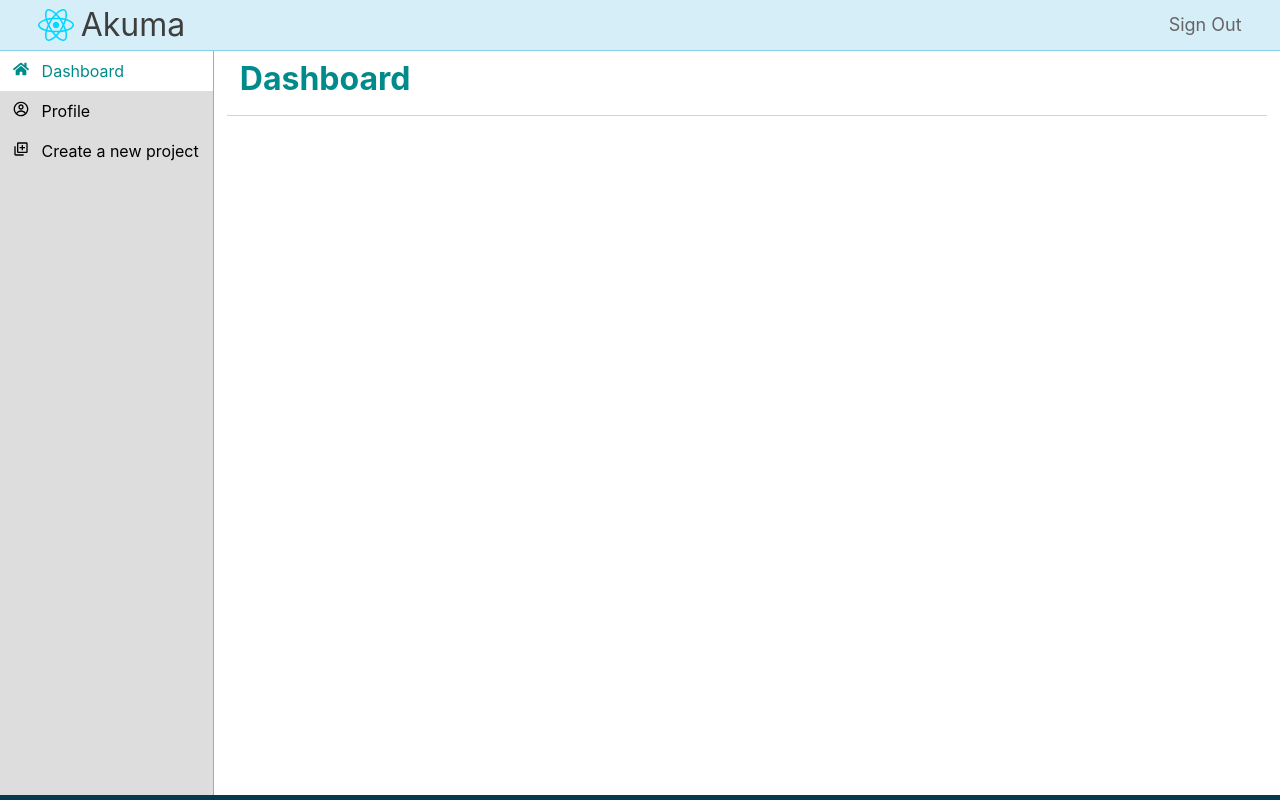
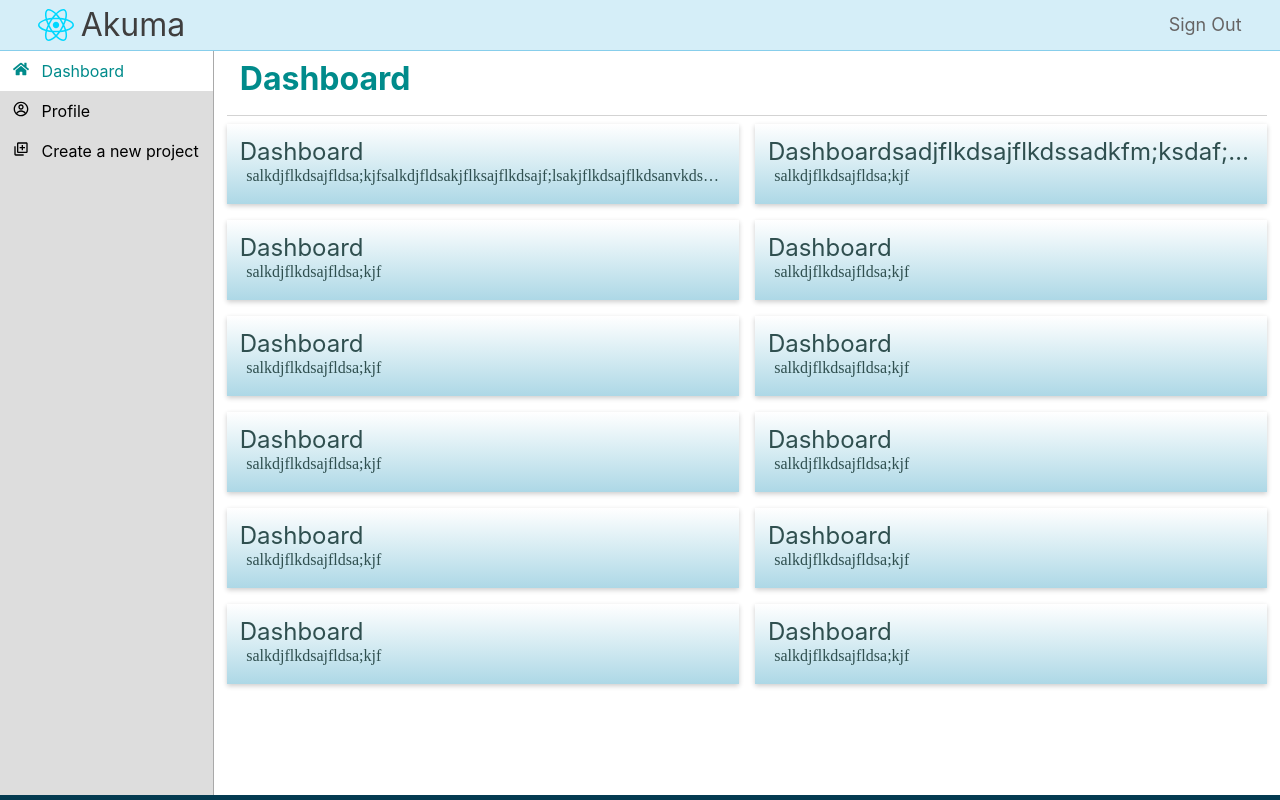
Before and after one commit to AkhilendreSinghRawat/Akuma-Task-Manager, a React (Vite) app in the folder frontend/: page /home in a window 1280 px wide. Built offline with nearby package versions, Linux system fonts and the light colour scheme; no server answers; sample sign-in values are in the browser's storage.

Commit message:
dashboard card css

```diff
--- a/frontend/src/App.css
+++ b/frontend/src/App.css
@@ -175,6 +175,40 @@ body {
   background-color: white;
 }
 
+.ProjectDataCardContainer {
+  background-image: linear-gradient(white, lightblue);
+  border: 1px solid lightgray;
+}
+
+.ProjectDataCardDataContainer {
+  margin: 2vh 1vw;
+}
+
+.ProjectDataCardHeading {
+  font-size: x-large;
+  color: darkslategrey;
+  text-overflow: ellipsis;
+  overflow: hidden;
+}
+
+.ProjectDataCardDiscription {
+  color: darkslategrey;
+  font-family: cursive;
+  margin: 0 0.5vw;
+  text-overflow: ellipsis;
+  overflow: hidden;
+}
+
+.ProjectDataCardContainer:hover {
+  word-break: break-all;
+  white-space: pre-wrap;
+}
+
+.boxShadow {
+  border: none;
+  box-shadow: 0 2px 5px 0 rgba(0, 0, 0, 0.2);
+}
+
 @media only screen and (max-width: 750px) {
   .visitorsPageCardsContainer {
     flex-direction: column;
--- /dev/null
+++ b/frontend/src/pages/Home/DashBoard.jsx/ProjectDataCard.jsx
@@ -0,0 +1,14 @@
+import React from 'react'
+
+const ProjectDataCard = ({ heading, discription }) => {
+  return (
+    <div className="ProjectDataCardContainer boxShadow">
+      <div className="ProjectDataCardDataContainer">
+        <div className="ProjectDataCardHeading">{heading}</div>
+        <div className="ProjectDataCardDiscription">{discription}</div>
+      </div>
+    </div>
+  )
+}
+
+export default ProjectDataCard
--- a/frontend/src/pages/Home/DashBoard.jsx/index.jsx
+++ b/frontend/src/pages/Home/DashBoard.jsx/index.jsx
@@ -1,6 +1,38 @@
-import React from 'react'
+import React, { useState, useEffect } from 'react'
+import axios from '../../../utils/axios'
+import ProjectDataCard from './ProjectDataCard'
 
 const Dashboard = () => {
+  const [projectsData, setProjectsData] = useState([
+    {
+      heading: 'Dashboard',
+      discription:
+        'salkdjflkdsajfldsa;kjfsalkdjfldsakjflksajflkdsajf;lsakjflkdsajflkdsanvkdsadnv;lsan./asndlkfnsav.dsanvlkdsanv',
+    },
+    {
+      heading:
+        'Dashboardsadjflkdsajflkdssadkfm;ksdaf;sadfk;sldkf;dslkfajflkdsjflkdsjflksdjf',
+      discription: 'salkdjflkdsajfldsa;kjf',
+    },
+    { heading: 'Dashboard', discription: 'salkdjflkdsajfldsa;kjf' },
+    { heading: 'Dashboard', discription: 'salkdjflkdsajfldsa;kjf' },
+    { heading: 'Dashboard', discription: 'salkdjflkdsajfldsa;kjf' },
+    { heading: 'Dashboard', discription: 'salkdjflkdsajfldsa;kjf' },
+    { heading: 'Dashboard', discription: 'salkdjflkdsajfldsa;kjf' },
+    { heading: 'Dashboard', discription: 'salkdjflkdsajfldsa;kjf' },
+    { heading: 'Dashboard', discription: 'salkdjflkdsajfldsa;kjf' },
+    { heading: 'Dashboard', discription: 'salkdjflkdsajfldsa;kjf' },
+    { heading: 'Dashboard', discription: 'salkdjflkdsajfldsa;kjf' },
+    { heading: 'Dashboard', discription: 'salkdjflkdsajfldsa;kjf' },
+  ])
+
+  // useEffect(() => {
+  //   axios
+  //     .get('/projectsData')
+  //     .then((data) => setProjectsData(data))
+  //     .catch((error) => console.log(error))
+  // }, [])
+
   return (
     <div style={{ display: 'flex', flexDirection: 'column', width: '100%' }}>
       <div
@@ -19,6 +51,25 @@ const Dashboard = () => {
           margin: '1vh 1vw',
         }}
       />
+      <div
+        style={{
+          display: 'grid',
+          gridTemplateColumns: 'repeat(auto-fit,minmax(500px,1fr))',
+          gap: '1rem',
+          alignItems: 'flex-start',
+          margin: '0 1vw',
+        }}
+      >
+        {projectsData.map((project, index) => {
+          return (
+            <ProjectDataCard
+              key={index}
+              heading={project?.heading}
+              discription={project?.discription}
+            />
+          )
+        })}
+      </div>
     </div>
   )
 }
--- a/frontend/src/pages/Home/index.jsx
+++ b/frontend/src/pages/Home/index.jsx
@@ -22,7 +22,12 @@ const Home = () => {
   const [selectedCardIndex, setSelectedCardIndex] = useState(0)
 
   return (
-    <div>
+    <div
+      style={{
+        display: 'flex',
+        flexDirection: 'column',
+      }}
+    >
       <Navbar />
       <div
         style={{
@@ -41,7 +46,8 @@ const Home = () => {
             backgroundColor: 'white',
             display: 'flex',
             flex: 5,
-            height: '93vh',
+            minHeight: '93vh',
+            height: '100%',
           }}
         >
           {SideBarContent[selectedCardIndex]?.component}
```
